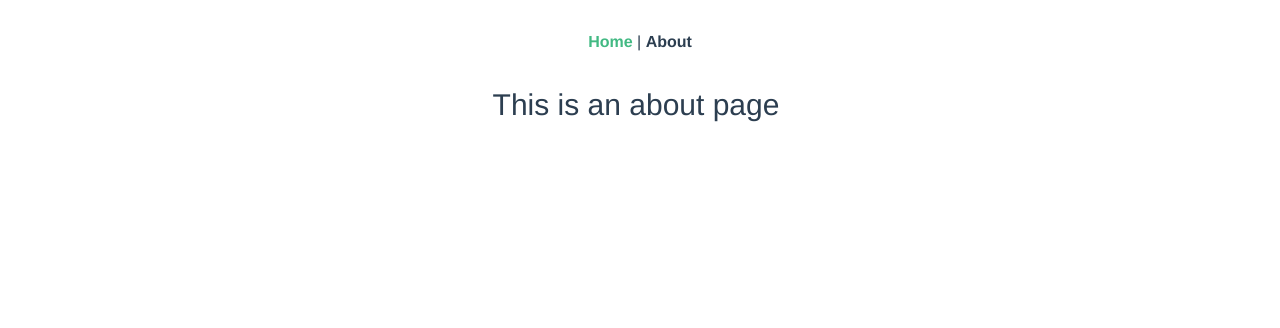
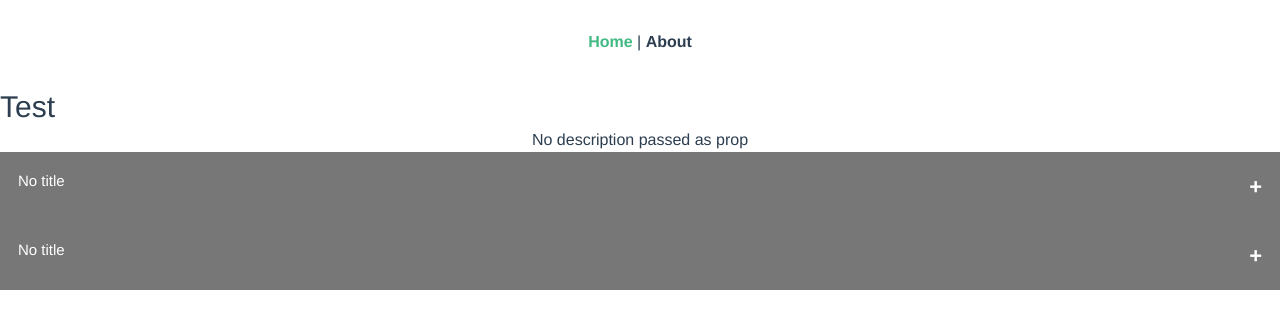
Before and after one commit to lic001rabby/shopify-page-clone, a Vue app: page /#/ in a window 1280 px wide. Shown: the top 328 px of the page. Built offline with nearby package versions, Linux system fonts and the light colour scheme.

Commit message:
add: expansion panels

```diff
--- /dev/null
+++ b/src/components/atoms/ExpansionPanel.vue
@@ -0,0 +1,97 @@
+<template>
+  <div class="expansion-panel">
+    <div class="expansion-panel-title">
+      <button
+        @click="togglePanel()"
+        class="collapsible"
+        :class="{ active: open }"
+      >
+        {{ title }}
+      </button>
+    </div>
+    <div class="expansion-panel-content">
+      <div class="content" :class="{ active: open }">
+        <p>
+          {{ content }}
+        </p>
+      </div>
+    </div>
+  </div>
+</template>
+
+<script>
+//todo : update style
+export default {
+  name: "ExpansionPanel",
+  props: {
+    title: {
+      type: String,
+      default: "No title",
+    },
+    content: {
+      type: String,
+      default: "No description",
+    },
+  },
+  data() {
+    return {
+      open: false,
+    };
+  },
+  methods: {
+    togglePanel() {
+      this.open = !this.open;
+    },
+  },
+};
+</script>
+
+<style lang="scss" scoped>
+.expansion-panel {
+  .expansion-panel-title {
+    .collapsible {
+      background-color: #777;
+      color: white;
+      cursor: pointer;
+      padding: 18px;
+      width: 100%;
+      border: none;
+      text-align: left;
+      outline: none;
+      font-size: 15px;
+    }
+
+    .active,
+    .collapsible:hover {
+      background-color: #555;
+    }
+
+    .collapsible:after {
+      content: "\002B";
+      color: white;
+      font-weight: bold;
+      float: right;
+      margin-left: 5px;
+      transition: transform 0.2s ease-out;
+      font-size: 22px;
+    }
+
+    .active:after {
+      transform: rotateZ(45deg);
+    }
+  }
+  .expansion-panel-content {
+    .content {
+      padding: 0px 18px;
+      max-height: 0;
+      overflow: hidden;
+      transition: all 0.2s ease-out;
+      background-color: #f1f1f1;
+    }
+    .active {
+      padding: 20px 18px;
+      max-height: 200px;
+    }
+  }
+}
+</style>
--- /dev/null
+++ b/src/components/atoms/ProductDescription.vue
@@ -0,0 +1,17 @@
+<template>
+  <div class="product-description-container">
+    <div class="product-description" v-html="description"></div>
+  </div>
+</template>
+
+<script>
+export default {
+  name: "ProductDescription",
+  props: {
+    description: {
+      type: String,
+      default: "No description passed as prop",
+    },
+  },
+};
+</script>
--- /dev/null
+++ b/src/components/atoms/ProductTitle.vue
@@ -0,0 +1,11 @@
+<template>
+  <div class="prod__title flex justify-between items-start pt-0.5 relative">
+    <h1 class="text-2xl md:text-3xl md:leading-[42px] pr-2"><slot></slot></h1>
+  </div>
+</template>
+
+<script>
+export default {
+  name: "ProductTitle",
+};
+</script>
--- a/src/views/ProductView.vue
+++ b/src/views/ProductView.vue
@@ -1,14 +1,19 @@
 <template>
   <div class="product-container">
-    <h1 class="text-2xl md:text-3xl md:leading-[42px] pr-2">
-      This is an about page
-    </h1>
+    <ProductTitle>Test</ProductTitle>
+    <ProductDescription></ProductDescription>
+    <ExpansionPanel></ExpansionPanel>
+    <ExpansionPanel></ExpansionPanel>
   </div>
 </template>
 
 <script>
+import ProductTitle from "@/components/atoms/ProductTitle.vue";
+import ProductDescription from "@/components/atoms/ProductDescription.vue";
+import ExpansionPanel from "@/components/atoms/ExpansionPanel.vue";
 export default {
   name: "ProductView",
+  components: { ProductTitle, ProductDescription, ExpansionPanel },
   data() {
     return {
       productDetails: {
```
